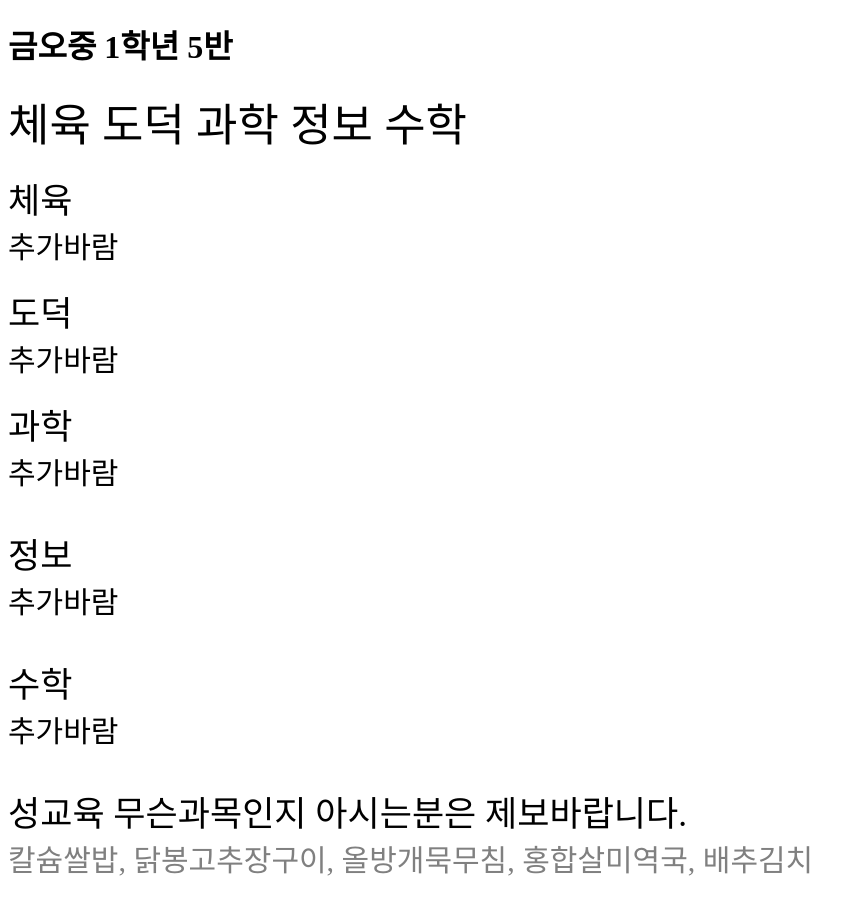
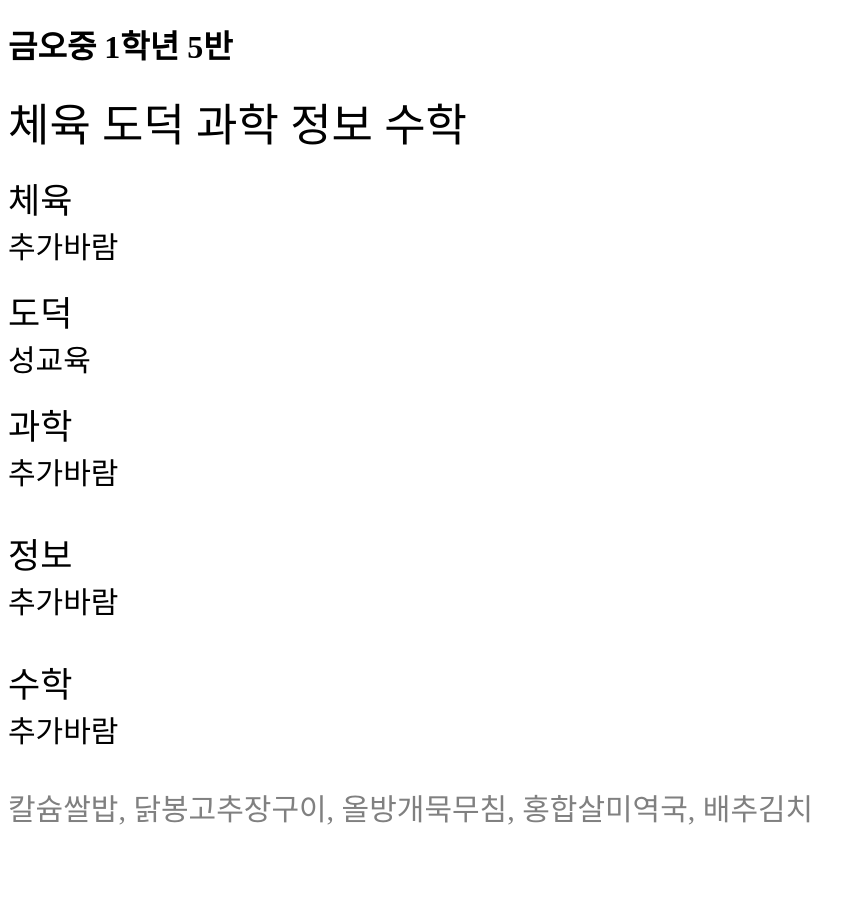
Before and after one commit to milkgap/gumo105, a plain HTML site: page 812.html in a window 1280 px wide. Shown: the whole page, without its empty margins (0-864 px from the left). After the commit the page ends 871 px from the top, so only its background shows below. Drawn offline with Linux system fonts and the light colour scheme.

Commit message:
Update 812.html

```diff
--- a/812.html
+++ b/812.html
@@ -13,14 +13,13 @@
       <span style="font-size: 35px">체육</span><br>
       <span style="font-size: 30px">추가바람</span><br><br>
       <span style="font-size: 35px">도덕</span><br>
-      <span style="font-size: 30px">추가바람</span><br><br>
+      <span style="font-size: 30px">성교육</span><br><br>
       <span style="font-size: 35px">과학</span><br>
       <span style="font-size: 30px">추가바람<br><br>
       <span style="font-size: 35px">정보</span><br>
       <span style="font-size: 30px">추가바람</span><br><br>
       <span style="font-size: 35px">수학</span><br>
       <span style="font-size: 30px">추가바람</span><br><br>
-      <span style="font-size: 35px">성교육 무슨과목인지 아시는분은 제보바랍니다.</span><br>
   <span style="font-size: 30px; color: gray">칼슘쌀밥, 닭봉고추장구이, 올방개묵무침, 홍합살미역국, 배추김치</span><br><br>
 
 
```
